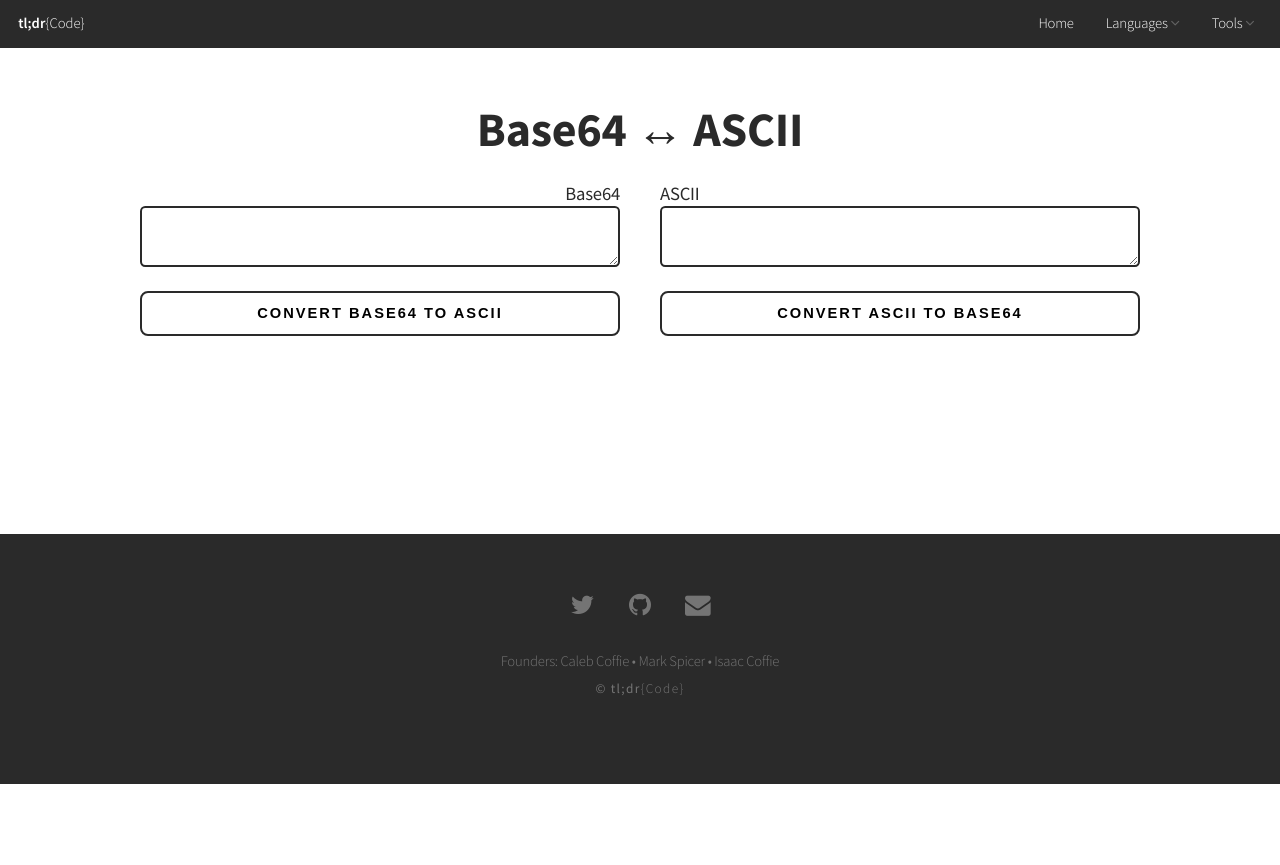
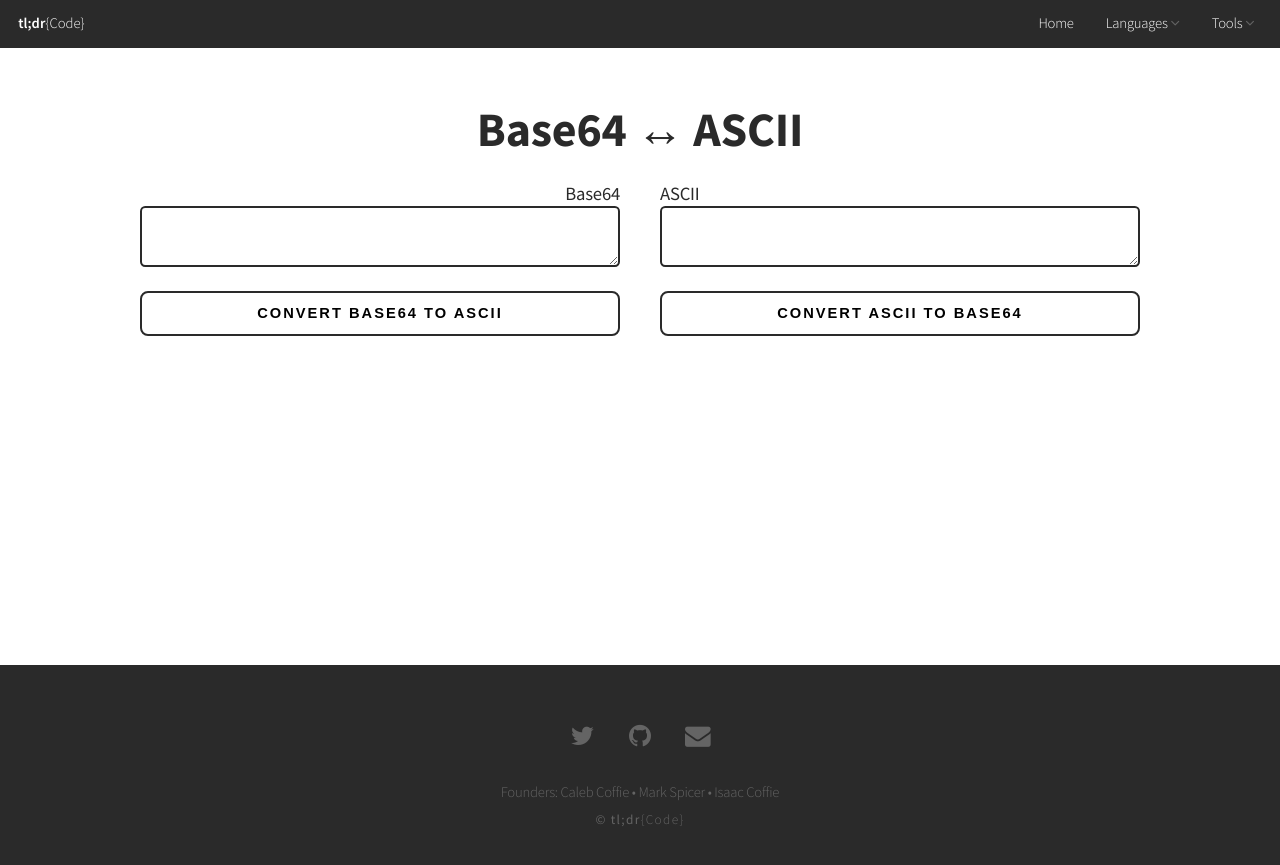
Before and after one commit to tldrcode/tldrcode.com, a Jekyll site: the page built from _tools/base64-ascii.markdown, in a window 1280 px wide. Shown: the top 865 px of the page. Built offline with Jekyll 4.4.1, drawn with Linux system fonts in a browser that asks for light colours.

Commit message:
Fixed footer links and forced it to stay on the bottom of the page

```diff
--- a/_includes/footer.html
+++ b/_includes/footer.html
@@ -17,7 +17,7 @@
     <li><a href="mailto:{{ site.email }}" class="icon fa-envelope"><span class="label">Email</span></a></li>
   </ul>
   <div class="copyright">
-    <p>Founders: <a href="https://github.com/CCoffie" rel="author">Caleb Coffie</a> • <a href="https://github.com/lodge93" rel="author">Mark Spicer</a> • <a href="https://github.com/lrdcoffie" rel="author">Isaac Coffie</a></p>
+    <p>Founders: <a href="https://github.com/CCoffie" rel="author">Caleb Coffie</a> &bull; <a href="https://github.com/lodge93" rel="author">Mark Spicer</a> &bull; <a href="https://github.com/lrdcoffie" rel="author">Isaac Coffie</a></p>
     <h1>&copy; tl;dr<span>{Code}</span></h1>
   </div>
 </footer>
--- a/_tools/base64-ascii.markdown
+++ b/_tools/base64-ascii.markdown
@@ -3,7 +3,7 @@ layout: default
 tool-name: Base64 &harr; ASCII
 ---
 <div id="main">
-  <div class="container tools">
+  <div class="container">
     <div class="row">
       <div id="content" class="12u">
         <header>
--- a/css/style.css
+++ b/css/style.css
@@ -820,8 +820,9 @@ ol.default li {
 
 #main {
     position: relative;
-    padding: 8em 0em 0em;
+    padding: 8em 0em 2em 0em;
     background: #fff;
+    min-height: calc(100vh - 16em);
 }
 
 .homepage #main header {
@@ -833,7 +834,7 @@ ol.default li {
 }
 
 #main header span {
-    padding-bottom: 1em;
+    padding-bottom: 2em;
 }
 
 .homepage #main header p {
@@ -924,7 +925,8 @@ ol.default li {
     background: #2a2a2a;
     padding: 4em 0 6em 0;
     text-align: center;
-    color: #fff;
+    height: 16em;
+    color: #646464;
 }
 
 #footer h1 span {
@@ -932,24 +934,25 @@ ol.default li {
 }
 
 #footer .icons a {
-    -moz-transition: opacity 0.2s ease-in-out;
-    -webkit-transition: opacity 0.2s ease-in-out;
-    -o-transition: opacity 0.2s ease-in-out;
-    -ms-transition: opacity 0.2s ease-in-out;
-    transition: opacity 0.2s ease-in-out;
-    opacity: 0.35;
+  -moz-transition: all 0.2s ease-in;
+  -webkit-transition: all 0.2s ease-in;
+  -o-transition: all 0.2s ease-in;
+  -ms-transition: all 0.2s ease-in;
+  transition: all 0.2s ease-in;
+  color: #646464;
 }
 
 #footer .icons a:hover {
-    opacity: 1;
+    color: #fff;
 }
 
 #footer a {
-  -moz-transition: opacity 0.2s ease-in-out;
-  -webkit-transition: opacity 0.2s ease-in-out;
-  -o-transition: opacity 0.2s ease-in-out;
-  -ms-transition: opacity 0.2s ease-in-out;
-  transition: opacity 0.2s ease-in-out;
+  -moz-transition: all 0.2s ease-in;
+  -webkit-transition: all 0.2s ease-in;
+  -o-transition: all 0.2s ease-in;
+  -ms-transition: all 0.2s ease-in;
+  transition: all 0.2s ease-in;
+  color: #646464;
 }
 
 #footer a:hover {
@@ -981,10 +984,6 @@ ol.default li {
     padding-right: 0;
 }
 
-#footer ul.icons li .icon {
-    color: inherit;
-}
-
 #footer ul.icons li .icon:before {
     font-size: 1.75em;
 }
@@ -1001,13 +1000,11 @@ ol.default li {
 /******************************************************************************/
 
 .copyright {
-  color: #fff;
   font-size: 0.9em;
   line-height: 1em;
   margin: 2em 0 0 0;
   padding: 0;
   text-align: center;
-  opacity: 0.35;
 }
 
 
@@ -1086,10 +1083,6 @@ ol.default li {
 /* Tools                                                                      */
 /******************************************************************************/
 
-.tools{
-  min-height: calc(100vh - 443px);
-}
-
 textarea.text-base64-ascii {
     -webkit-appearance: none;
     display: block;
```
